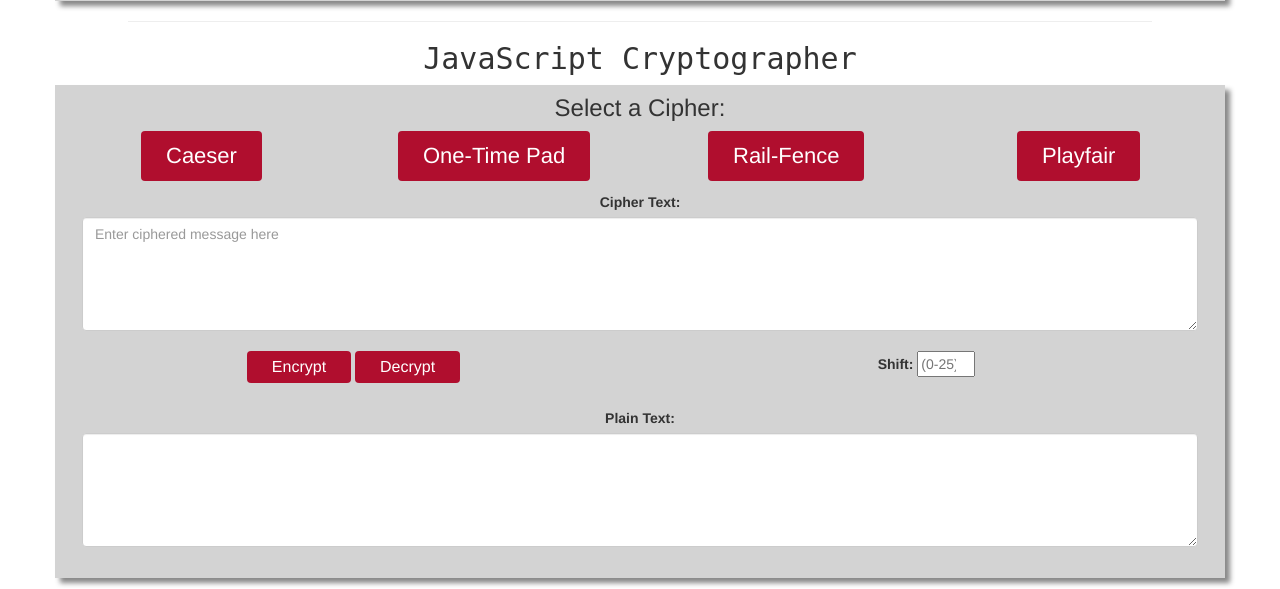
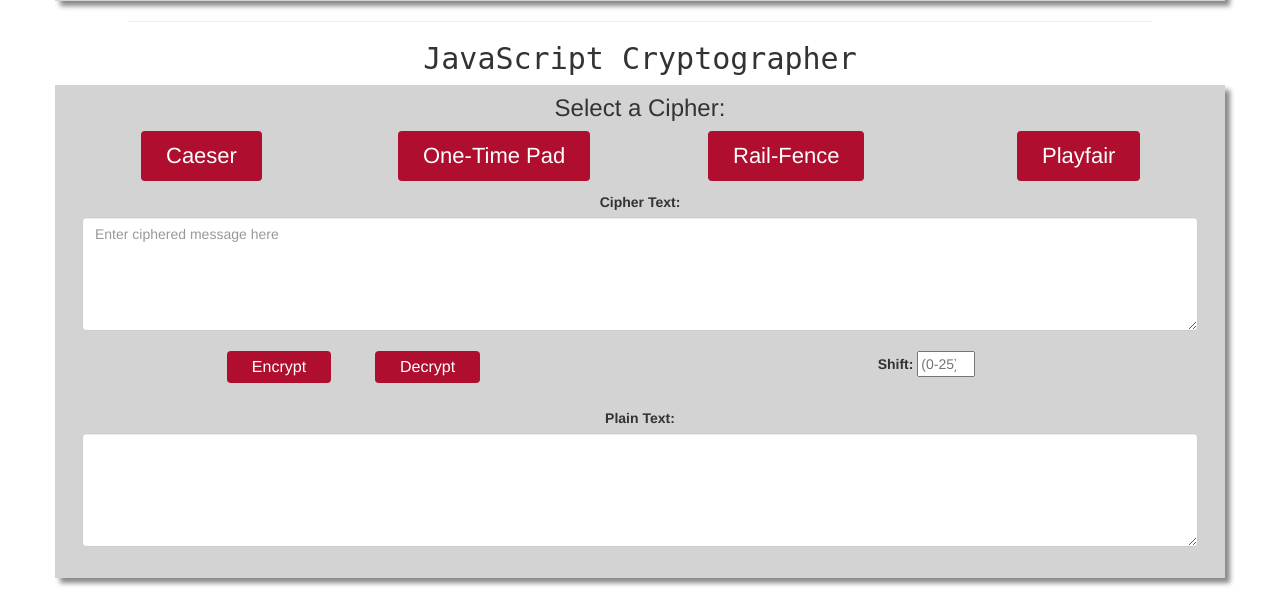
Before and after one commit to rlowman/RobertWebsite, a Django app: page /projects in a window 1280 px wide, after a click on "Caeser". Shown: the part 366-955 px from the top of the page. Run offline with Django 3.2, Linux system fonts and the light colour scheme; some libraries are stand-ins or nearby versions.

Commit message:
working with buttons

```diff
--- a/mysite/static/css/projectStyle.css
+++ b/mysite/static/css/projectStyle.css
@@ -85,6 +85,8 @@ body {
   padding-left: 25px;
   padding-right: 25px;
   margin-bottom: 5px;
+  margin-left: 20px;
+  margin-right: 20px;
 }
 .project-form.tabs {
   height: 50px;
```
